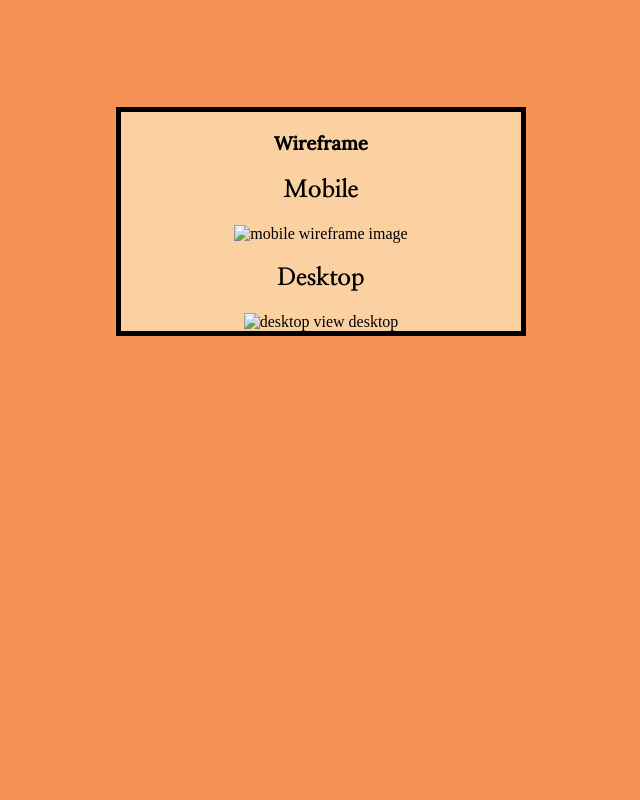
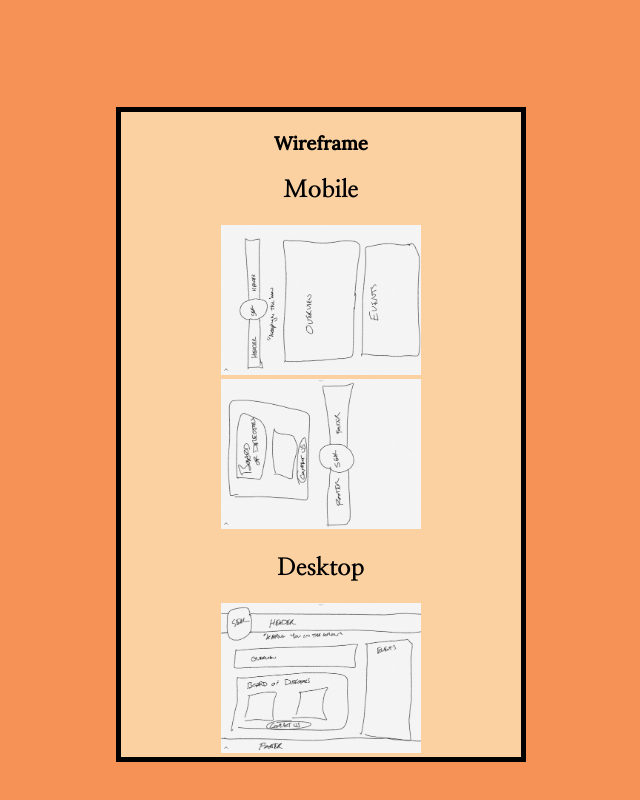
Before and after one commit to richardlyonheart/wdd230, a plain HTML site: page week01/chamber-site-plan.html in a window 1280 px wide. Shown: the part 1798-2598 px from the top of the page, without its empty margins (319-959 px from the left). Before the commit the page ends 2260 px from the top, so only its background shows below. Drawn offline with Linux system fonts and the light colour scheme.

Commit message:
wireframes fixed

```diff
--- a/week01/chamber-site-plan.html
+++ b/week01/chamber-site-plan.html
@@ -61,9 +61,10 @@
         <section>
             <h3>Wireframe</h3>
             <h2>Mobile</h2>
-            <img src="images/wireframe_mobile" alt="mobile wireframe image">
+            <img src="images/wireframe_mobile.png" alt="mobile wireframe image_1">
+            <img src="images/wireframe_mobile_2.png" alt="mobile wireframe image_2">
             <h2>Desktop</h2>
-            <img src="images/wireframe_desktop" alt="desktop view desktop">
+            <img src="images/wireframe_desktop.png" alt="desktop view desktop">
         </section>
     </main>
 </body>
```
Also changed, not shown: week01/images/wireframe_desktop.PNG (added), week01/images/wireframe_mobile.PNG (added), week01/images/wireframe_mobile_2.PNG (added).
